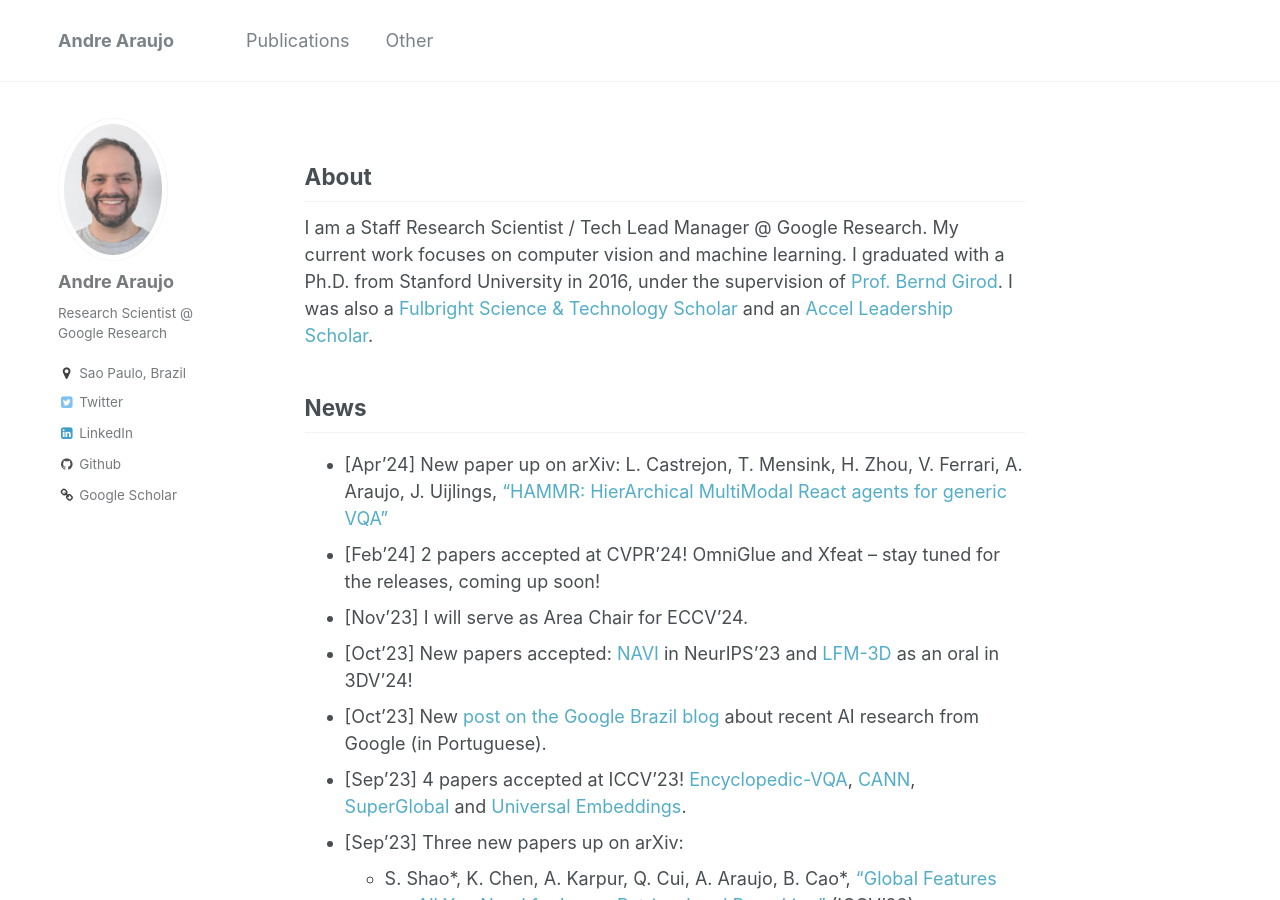
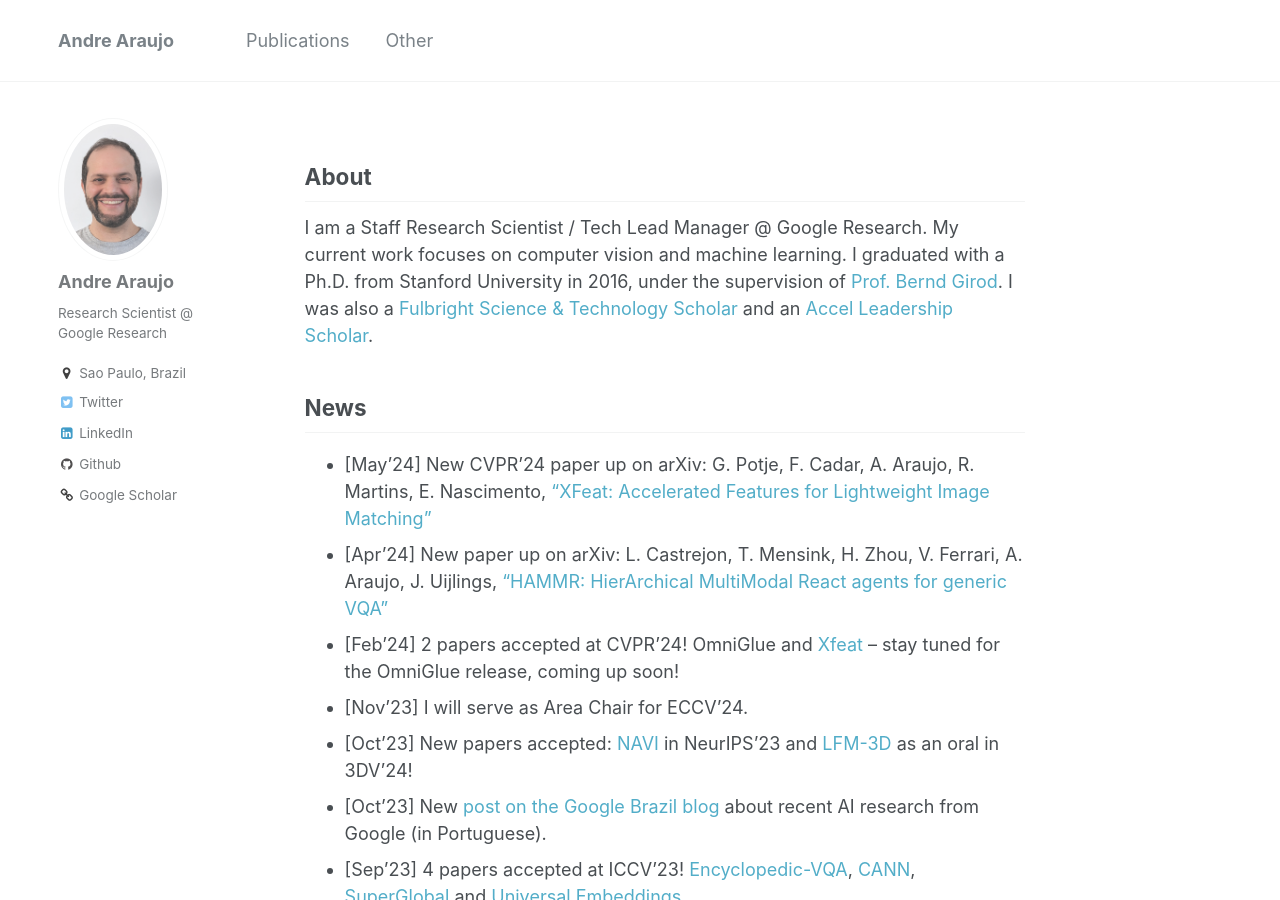
Before and after one commit to andrefaraujo/andrefaraujo.github.io, a Jekyll site: the page built from _pages/about.md, in a window 1280 px wide and 900 px high. Built offline with Jekyll 4.4.1, drawn with Linux system fonts in a browser that asks for light colours.

Commit message:
xfeat release

```diff
--- a/_pages/about.md
+++ b/_pages/about.md
@@ -18,8 +18,9 @@ I was also a [Fulbright Science & Technology Scholar](https://eca.state.gov/fulb
 
 ## News
 
+* [May'24] New CVPR'24 paper up on arXiv: G. Potje, F. Cadar, A. Araujo, R. Martins, E. Nascimento, ["XFeat: Accelerated Features for Lightweight Image Matching"](https://arxiv.org/abs/2404.19174)
 * [Apr'24] New paper up on arXiv: L. Castrejon, T. Mensink, H. Zhou, V. Ferrari, A. Araujo, J. Uijlings, ["HAMMR: HierArchical MultiModal React agents for generic VQA"](https://arxiv.org/abs/2404.05465)
-* [Feb'24] 2 papers accepted at CVPR'24! OmniGlue and Xfeat -- stay tuned for the releases, coming up soon!
+* [Feb'24] 2 papers accepted at CVPR'24! OmniGlue and [Xfeat](https://arxiv.org/abs/2404.19174) -- stay tuned for the OmniGlue release, coming up soon!
 * [Nov'23] I will serve as Area Chair for ECCV'24.
 * [Oct'23] New papers accepted: [NAVI](https://arxiv.org/abs/2306.09109) in NeurIPS'23 and [LFM-3D](https://arxiv.org/abs/2303.12779) as an oral in 3DV'24!
 * [Oct'23] New [post on the Google Brazil blog](https://blog.google/intl/pt-br/como-nossa-pesquisa-em-ia-esta-ajudando-com-grandes-desafios-da-sociedade/) about recent AI research from Google (in Portuguese).
```
Also changed, not shown: _publications/2024-05-01-xfeat.md (added, +11 -0 lines).
